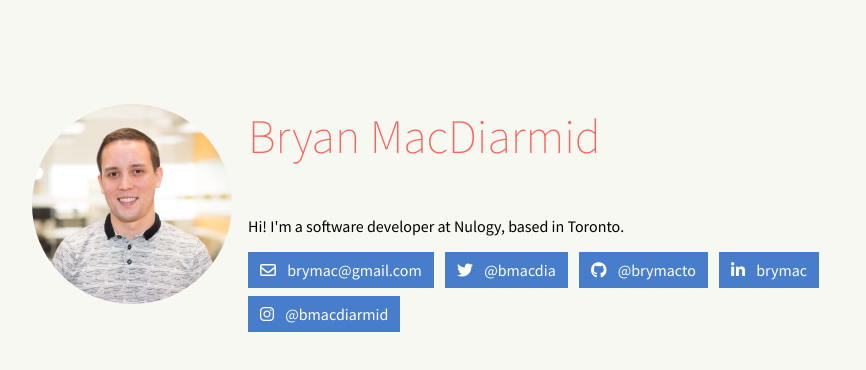
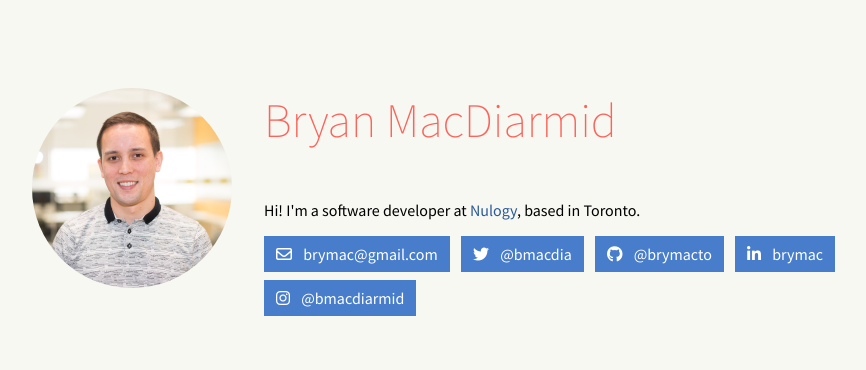
Before and after one commit to brymacto/brymacto.github.io, a plain HTML site: page index.html in a window 1280 px wide. Shown: the whole page, without its empty margins (158-1024 px from the left). Drawn offline with nearby package versions, Linux system fonts and the light colour scheme; files that its build step writes are made by us from their sources.

Commit message:
Style updates

```diff
--- a/index.html
+++ b/index.html
@@ -15,7 +15,7 @@
     </aside>
     <section>
     <h1>Bryan MacDiarmid</h1>
-      <p>Hi! I'm a software developer at Nulogy, based in Toronto.</p>
+      <p>Hi! I'm a software developer at <a href="https://nulogy.com/" target="_blank">Nulogy</a>, based in Toronto.</p>
       <div class="channels">
         <a target="_blank" href="mailto:brymac@gmail.com"><i class="fa fa-envelope-o" aria-hidden="true"></i> brymac@gmail.com</a>
         <a target="_blank" href="https://twitter.com/bmacdia"><i class="fa fa-twitter" aria-hidden="true"></i> @bmacdia</li></a>
--- a/scss/style.scss
+++ b/scss/style.scss
@@ -10,8 +10,16 @@ $dark: #333;
 
 body {
   font-family: "Source Sans Pro", sans-serif;
-  padding: 1rem;
   background-color: $bg;
+}
+
+a {
+  text-decoration: none;
+  color: $blue-dark;
+  &:hover {
+    text-decoration: underline;
+    color: $blue-light;
+  }
 }
 
 main {
@@ -83,7 +91,7 @@ aside {
   }
   section {
     float: left;
-    padding-left: 1rem;
+    padding-left: 2rem;
     width: 75%;
   }
 }
```
